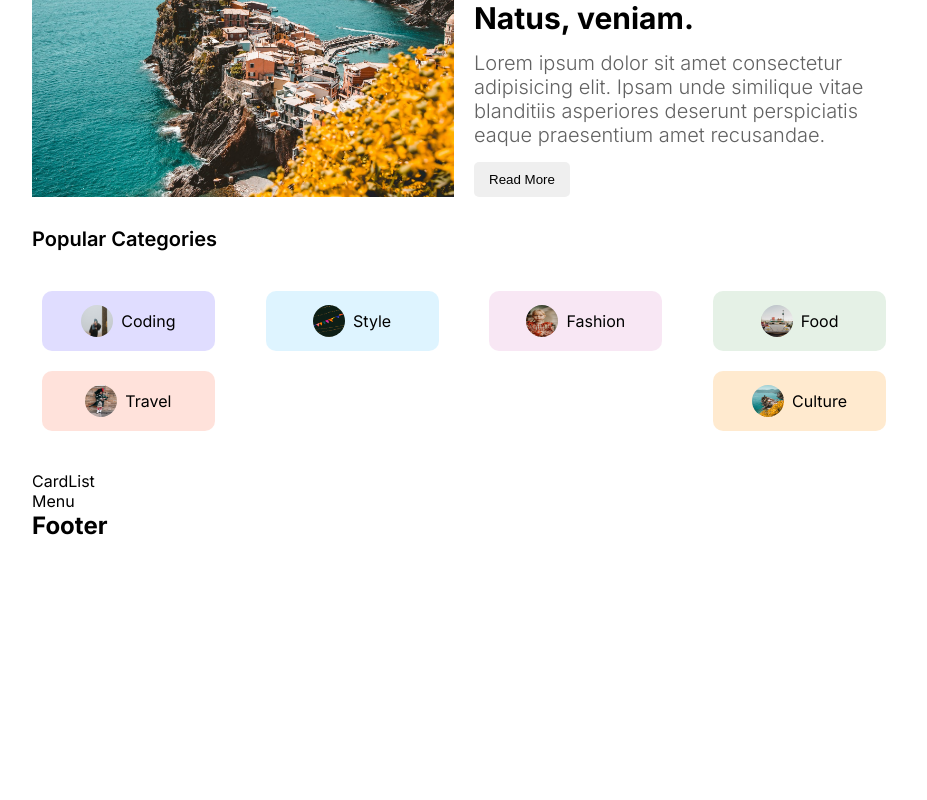
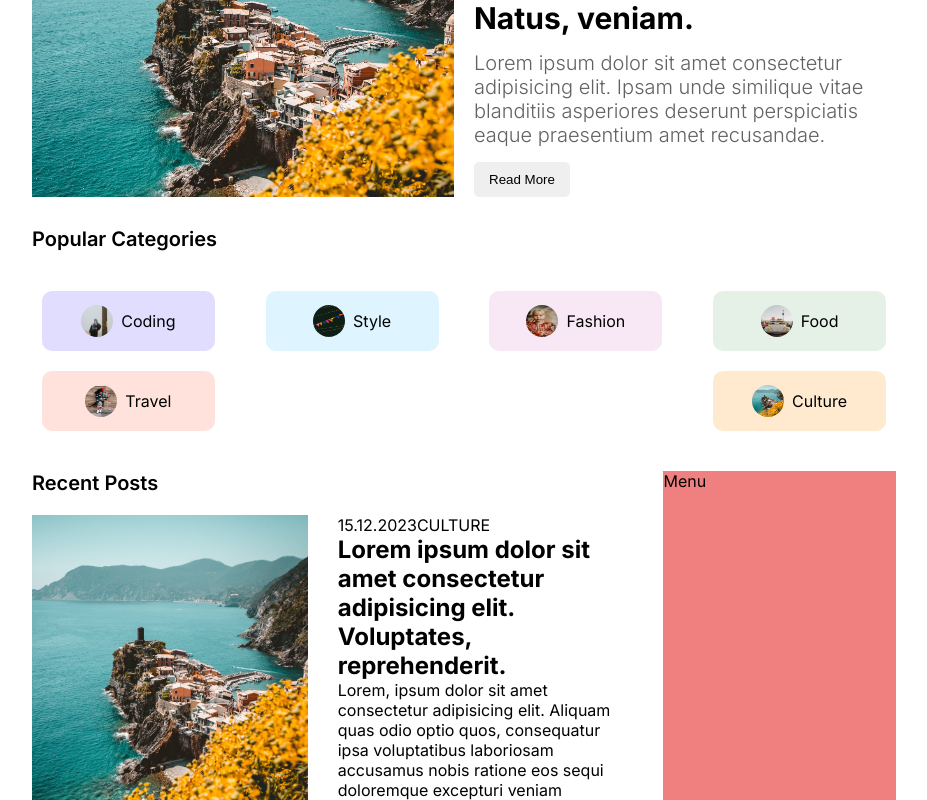
Before and after one commit to sravantp7/blog-app, a Next.js app in the folder client/: page / in a window 1280 px wide. Shown: the part 300-1100 px from the top of the page, without its empty margins (176-1103 px from the left). Before the commit the page ends 840 px from the top, so only its background shows below. Built offline with nearby package versions, Linux system fonts and the light colour scheme.

Commit message:
add card component & create blog list page

```diff
--- a/client/app/Home.module.css
+++ b/client/app/Home.module.css
@@ -0,0 +1,4 @@
+.container {
+  display: flex;
+  gap: 50px;
+}
--- /dev/null
+++ b/client/app/_components/Card/Card.jsx
@@ -0,0 +1,33 @@
+import Image from "next/image";
+import styles from "./Card.module.css";
+import Link from "next/link";
+
+export default function Card() {
+  return (
+    <div className={styles.container}>
+      <div className={styles.imageContainer}>
+        <Image src="/p1.jpeg" alt="" fill className={styles.image} />
+      </div>
+      <div className={styles.textContainer}>
+        <div>
+          <span className={styles.date}>15.12.2023</span>
+          <span className={styles.category}>CULTURE</span>
+        </div>
+        <h1>
+          Lorem ipsum dolor sit amet consectetur adipisicing elit. Voluptates,
+          reprehenderit.
+        </h1>
+        <p>
+          Lorem, ipsum dolor sit amet consectetur adipisicing elit. Aliquam quas
+          odio optio quos, consequatur ipsa voluptatibus laboriosam accusamus
+          nobis ratione eos sequi doloremque excepturi veniam cupiditate
+          delectus! Consequatur, necessitatibus nisi?
+        </p>
+        <Link href="/" className={styles.link}>
+          Read More
+        </Link>
+        <div></div>
+      </div>
+    </div>
+  );
+}
--- /dev/null
+++ b/client/app/_components/Card/Card.module.css
@@ -0,0 +1,20 @@
+.container {
+  display: flex;
+  gap: 30px;
+  margin-bottom: 30px;
+}
+
+.imageContainer {
+  flex: 1;
+  height: auto;
+  position: relative;
+  height: 350px;
+}
+
+.textContainer {
+  flex: 1;
+}
+
+.image {
+  object-fit: cover;
+}
--- a/client/app/_components/CardList/CardList.jsx
+++ b/client/app/_components/CardList/CardList.jsx
@@ -1,3 +1,16 @@
+import styles from "./CardList.module.css";
+import Card from "../Card/Card";
+
 export default function CardList() {
-  return <div>CardList</div>;
+  return (
+    <div className={styles.container}>
+      <h1 className={styles.title}>Recent Posts</h1>
+      <div className={styles.posts}>
+        <Card />
+        <Card />
+        <Card />
+        <Card />
+      </div>
+    </div>
+  );
 }
--- a/client/app/_components/CardList/CardList.module.css
+++ b/client/app/_components/CardList/CardList.module.css
@@ -0,0 +1,9 @@
+.container {
+  flex: 5;
+}
+
+.title {
+  font-size: 20px;
+  font-weight: 600;
+  margin-bottom: 20px;
+}
--- a/client/app/_components/Menu/Menu.jsx
+++ b/client/app/_components/Menu/Menu.jsx
@@ -1,3 +1,5 @@
+import styles from "./Menu.module.css";
+
 export default function Menu() {
-  return <div>Menu</div>;
+  return <div className={styles.container}>Menu</div>;
 }
--- a/client/app/_components/Menu/Menu.module.css
+++ b/client/app/_components/Menu/Menu.module.css
@@ -0,0 +1,5 @@
+.container {
+  flex: 2;
+  background-color: lightcoral;
+  min-height: 100px;
+}
--- a/client/app/page.jsx
+++ b/client/app/page.jsx
@@ -9,7 +9,7 @@ export default function Home() {
     <main>
       <Featured />
       <CategoryList />
-      <section>
+      <section className={styles.container}>
         <CardList />
         <Menu />
       </section>
```
